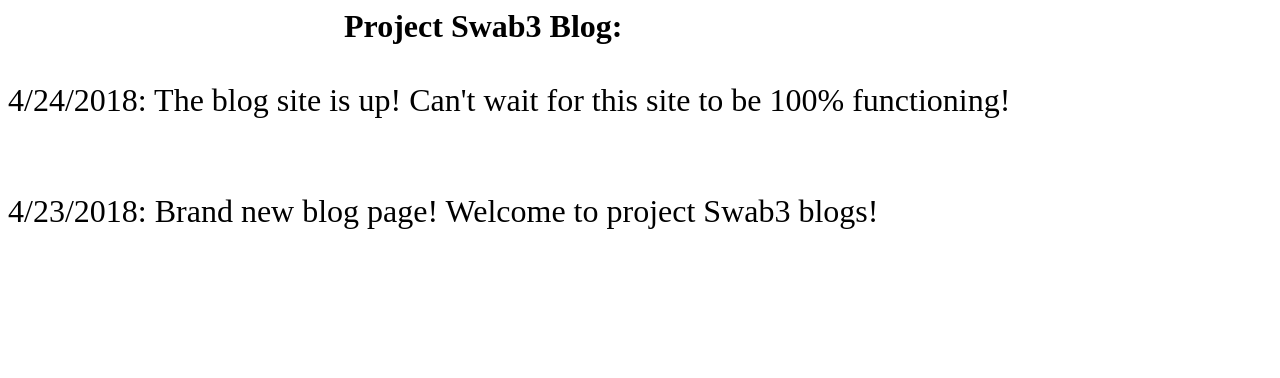
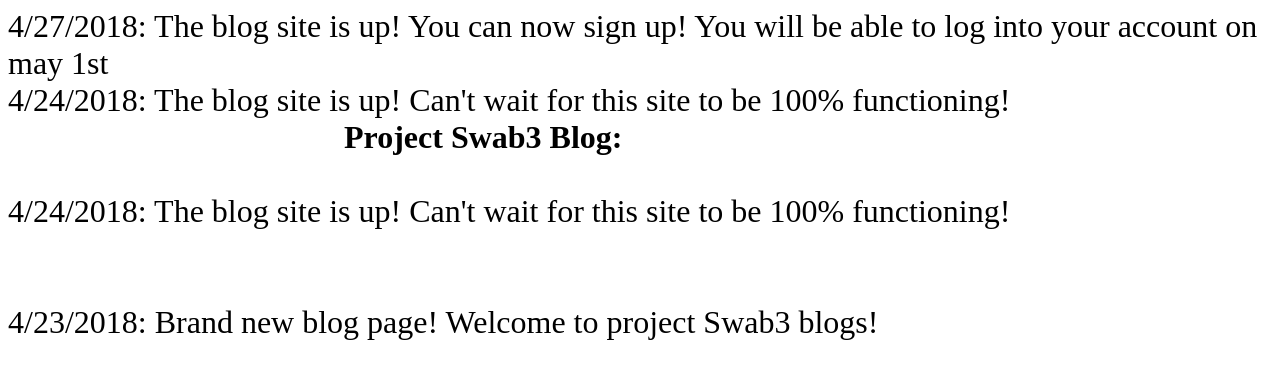
Before and after one commit to ProjectSwab3/blog, a plain HTML site: page index.html in a window 1280 px wide. Drawn offline with Linux system fonts and the light colour scheme.

Commit message:
Update index.html

```diff
--- a/index.html
+++ b/index.html
@@ -1,4 +1,9 @@
 <div>
+</div>
+<font size="6"><font color="#000000"><span>4/27/2018: The blog site is up! You can now sign up! You will be able to log into your account on may 1st <br>
+</span></font></font></div>
+</div>
+<font size="6"><font color="#000000"><span>4/24/2018: The blog site is up! Can't wait for this site to be 100% functioning! <br>
 <div><font size="6"><font color="#000000"><span><b>&nbsp;&nbsp;&nbsp;&nbsp;&nbsp;&nbsp;&nbsp;&nbsp;&nbsp;&nbsp;&nbsp;&nbsp;&nbsp;&nbsp;&nbsp;&nbsp;&nbsp;&nbsp;&nbsp;&nbsp;&nbsp;&nbsp;&nbsp;&nbsp;&nbsp;&nbsp;&nbsp;&nbsp;&nbsp;&nbsp;&nbsp;&nbsp;&nbsp;&nbsp;&nbsp;&nbsp;&nbsp;&nbsp;&nbsp;&nbsp;&nbsp; Project Swab3 Blog:</b></span></font></font><br>
 </div>
 <font size="6"><font color="#000000"><span></span></font></font><font size="6"><font color="#000000"><span> &nbsp; &nbsp; &nbsp; &nbsp; &nbsp; &nbsp; &nbsp; &nbsp; &nbsp; &nbsp; &nbsp; &nbsp; &nbsp; &nbsp; &nbsp;&nbsp; <br>
```
